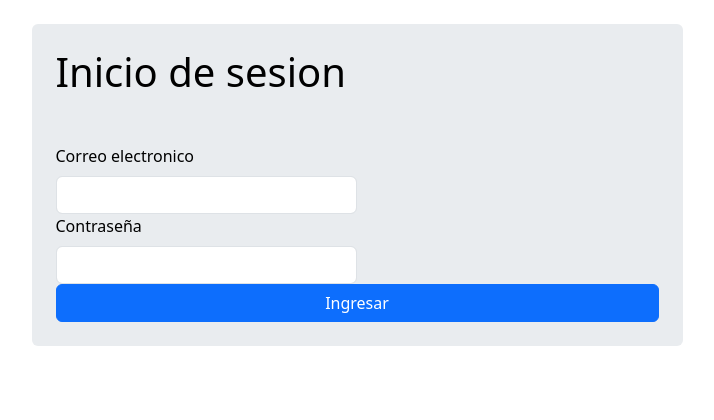
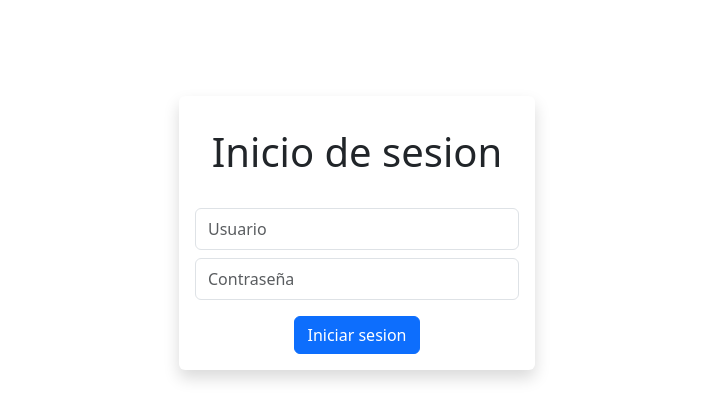
Before and after one commit to Vic-mrn/Factura, a PHP site: page / in a window 1280 px wide. Shown: the top 420 px of the page, without its empty margins (283-997 px from the left). Run offline with PHP 8.4, Linux system fonts and the light colour scheme; some libraries are stand-ins or nearby versions.

Commit message:
Ya funciona el inicio de sesion

```diff
--- /dev/null
+++ b/controlador.php
@@ -0,0 +1,22 @@
+<?php
+
+if (!empty($_POST["btnIngresar"])) {
+    if (empty($_POST["usuario"]) and empty($_POST["contra"])) {
+        echo '<div class="alert alert-danger">Los campos estan vacios, intenta de nuevo</div>';
+    } else {
+        $usuario=$_POST["usuario"];
+        $clave=$_POST["contra"];
+        $sql=$conn->query("select * from administrativos where Usuario='$usuario' and Contrasenia='$clave'");
+        if($datos=$sql->fetch_object()){
+
+            $insert_bitacora = $conn->query("INSERT INTO bitacora (Usuario, Accion) VALUES ('$usuario', 'Inicio de sesion')");
+
+            header("location:portal.php");
+        } else {
+            echo '<div class="alert alert-danger">Datos erroneos, intenta de nuevo</div>';
+        }
+
+    }
+}
+
+?>
--- a/includes/header.php
+++ b/includes/header.php
@@ -32,6 +32,9 @@
           <li class="nav-item">
             <a class="nav-link" href="">Generar Factura</a>
           </li>
+          <li class="nav-item">
+            <a class="nav-link" href="">Generar Factura</a>
+          </li>
         </ul>
     </nav>
   </body>
--- a/index.php
+++ b/index.php
@@ -13,26 +13,42 @@
       href="https://cdn.jsdelivr.net/npm/bootstrap@5.3.3/dist/css/bootstrap.min.css"
     />
     <!-- BOOTSTRAP 5 (OFFLINE)-->
-    <link rel="stylesheet" href="./css/bootstrap.css">
-	  <script src="./js/jquery-3.6.0.js"></script>
+    <link rel="stylesheet" href="./css/bootstrap.css" />
+    <script src="./js/jquery-3.6.0.js"></script>
     <script src="./js/bootstrap.js"></script>
   </head>
   <body>
+    <section>
+      <div class="container mt-5 pt-5">
+        <div class="row">
+          <div class="col-4 m-auto">
+            <div class="card border-0 shadow">
+              <div class="card-body">
+                <form method="post" action="">
+                  <div class="text-center mt-3">
+                    <div class="display-6">Inicio de sesion</div>
+                  </div>
+                  <br />
+                  <?php
+                    include("DB/db.php");
+                    include("controlador.php");
+                    ?>
+                  <input class="form-control my-2 py-2" name="usuario" placeholder="Usuario"/>
+                  <input class="form-control my-2 py-2" name="contra" placeholder="Contraseña"/>
+                  <div class="text-center mt-3">
+                    <input class="btn btn-primary" name="btnIngresar" type="submit" value="Iniciar sesion">
+                    </input>
+                    <br>
 
-<div class="container p-4">
-    <div class="row justify-content-around">
-        <div class="col-7 p-4 rounded text-body-emphasis bg-body-secondary">
-            <div class="display-6"> Inicio de sesion</div>
-            <br><br>
-            <div class="col-md-6 justify-content-around">
-                <label class="form-label">Correo electronico</label>
-                <input class="form-control" placeholder="" />
+
+
+                  </div>
+                </form>
+              </div>
             </div>
-            <div class="col-md-6 justify-content-around">
-                <label for="inputPassword4" class="form-label">Contraseña</label>
-                <input class="form-control" placeholder="" />
-            </div>
-            <a href="portal.php"><button type="submit" class="btn btn-primary col-12">Ingresar</button></a>
+          </div>
         </div>
-    </div>
-</div>
+      </div>
+    </section>
+  </body>
+</html>
```
Also changed, not shown: database/script.sql (+17 -2 lines).
